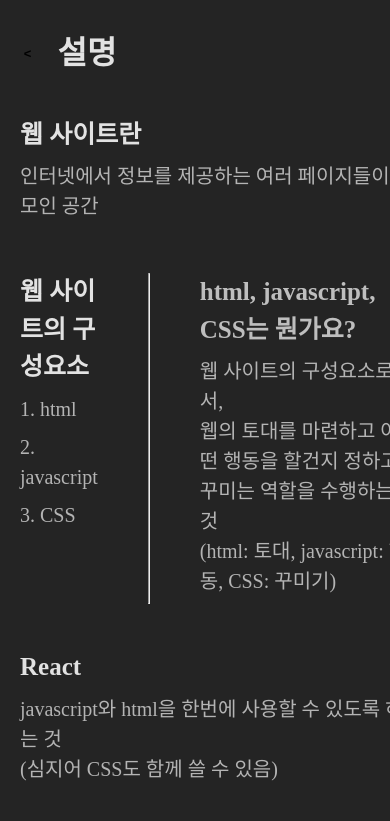
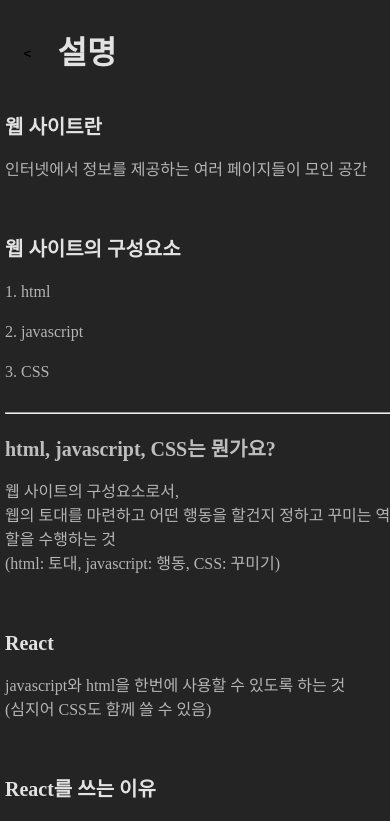
Before and after one commit to PPark8093/GotoCode, a React (Vite) app: page /description/start in a window 390 px wide. Shown: the top 821 px of the page. Built offline with nearby package versions, Linux system fonts and the light colour scheme; a web font is replaced by a local one.

Commit message:
beta release 9

```diff
--- a/src/index.css
+++ b/src/index.css
@@ -30,3 +30,9 @@
   margin: 0;
   padding: 0;
 }
+
+html, body {
+  height: 100%;
+  margin: 0;
+  overflow-x: hidden;
+}
--- a/src/styles/Description/StartPage.css
+++ b/src/styles/Description/StartPage.css
@@ -46,3 +46,57 @@
     padding: 10px 0 10px 10px;
     width: 400px;
 }
+
+/* 반응형 디자인 추가 */
+@media (max-width: 768px) {
+    .start {
+        padding-left: 10px;
+    }
+
+    .horizon_block {
+        flex-direction: column; /* 모바일에서 세로 방향으로 배치 */
+        gap: 30px;
+    }
+
+    .description_block {
+        width: 100%; /* 모바일에서 화면 크기에 맞게 조정 */
+    }
+
+    .title1 {
+        font-size: 22px; /* 타이틀 크기 줄이기 */
+    }
+
+    .title2 {
+        font-size: 18px; /* 설명 글자 크기 줄이기 */
+    }
+
+    .block_text {
+        gap: 10px;
+    }
+}
+
+@media (max-width: 480px) {
+    .start {
+        padding-left: 5px;
+    }
+
+    .horizon_block {
+        gap: 20px;
+    }
+
+    .description_block {
+        width: 100%;
+    }
+
+    .title1 {
+        font-size: 20px; /* 더 작은 화면에서 타이틀 크기 더 줄이기 */
+    }
+
+    .title2 {
+        font-size: 16px; /* 더 작은 화면에서 설명 글자 크기 더 줄이기 */
+    }
+
+    .block_text {
+        gap: 8px;
+    }
+}
--- a/src/styles/DescriptionPage.css
+++ b/src/styles/DescriptionPage.css
@@ -5,6 +5,7 @@
 }
 
 .description {
-    overflow-y: scroll;
-    overflow-x: hidden;
+    height: 100vh; /* Ensure it takes full viewport height */
+    overflow-y: scroll; /* Allow vertical scrolling */
+    overflow-x: hidden; /* Prevent horizontal scrolling */
 }
```
